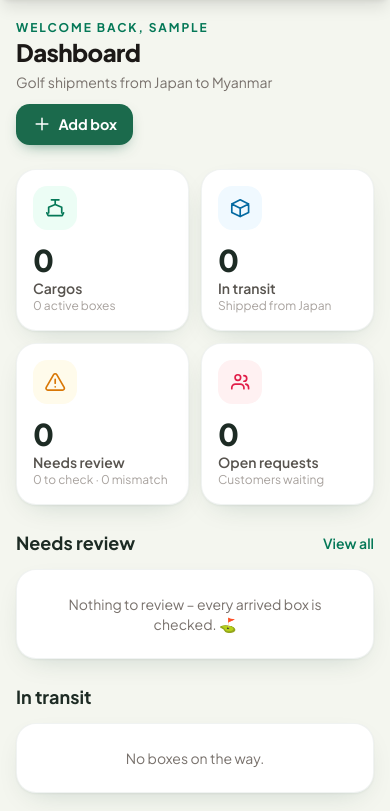
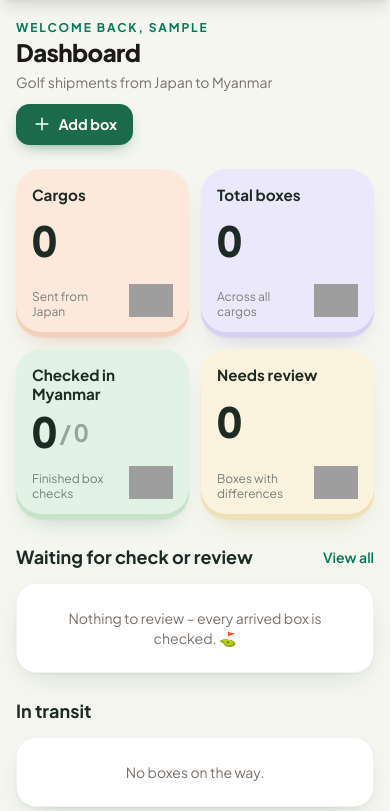
Before and after one commit to IanMone8/AGOM-cargo-tracker, a Django app: page / in a window 390 px wide. Shown: the part 64-875 px from the top of the page. Run offline with Django 5.2, Linux system fonts and the light colour scheme; the visitor is signed in with stand-in values (Sample User, id 1); data that the repository does not hold is empty; some libraries are stand-ins or nearby versions; grey boxes are pictures that could not be loaded.

Commit message:
Restyle dashboard stat cards as pastel tiles
- Four cards: Cargos ("Sent from Japan"), Total boxes ("Across all cargos"),
  Checked in Myanmar ("3 / 4" with a muted total, "Finished box checks") and
  Needs review ("Boxes with differences")
- Peach / lavender / light green / cream tiles with large radius, soft shadow
  and a darker bottom edge; title top-left, big number, caption bottom-left,
  icon bottom-right
- Icons load from static/img/icons/{plane,boxes,box-checked,warning}.png and
  hide themselves if the file is missing
- Two columns on phones, four on desktop; test for the card counts

Co-Authored-By: Claude Opus 5.5 <noreply@anthropic.com>
Claude-Session: https://claude.ai/code/session_01GQNPTixbrN99otJduiKCiP

```diff
--- a/static/css/agom.css
+++ b/static/css/agom.css
@@ -65,3 +65,31 @@ textarea.field { resize: vertical; }
 #item-cards .item-card { counter-increment: item; }
 #item-cards .item-num::after { content: counter(item); }
 .item-num:empty::after { content: "+"; }
+
+/* Dashboard stat cards: pastel tiles with a darker bottom edge. */
+.stat-card {
+  position: relative; display: flex; flex-direction: column; min-width: 0; min-height: 10.5rem;
+  padding: 1rem 1rem .9rem; border-radius: 1.6rem; color: var(--ink);
+  background: var(--tile-bg);
+  box-shadow: inset 0 -5px 0 var(--tile-edge), 0 12px 26px -16px var(--tile-shadow), 0 1px 2px rgba(0, 0, 0, .04);
+  transition: transform .15s ease, box-shadow .15s ease;
+}
+.stat-card:hover { transform: translateY(-2px); box-shadow: inset 0 -5px 0 var(--tile-edge), 0 18px 32px -16px var(--tile-shadow), 0 1px 2px rgba(0, 0, 0, .05); }
+.stat-card:active { transform: translateY(1px); }
+.stat-title { font-weight: 700; font-size: .95rem; line-height: 1.25; }
+.stat-value { flex: 1; display: flex; align-items: center; font-size: 2.6rem; font-weight: 800; line-height: 1; letter-spacing: -.02em; font-variant-numeric: tabular-nums; padding: .5rem 0; }
+.stat-total { margin-left: .2rem; font-size: 1.5rem; font-weight: 700; color: rgba(29, 43, 36, .38); }
+.stat-foot { display: flex; align-items: flex-end; justify-content: space-between; gap: .5rem; min-height: 2.75rem; }
+.stat-caption { font-size: .75rem; line-height: 1.3; color: #77807a; padding-bottom: .15rem; }
+.stat-img { width: 2.75rem; height: 2.75rem; object-fit: contain; flex: none; }
+
+.stat-peach    { --tile-bg: #fde8dc; --tile-edge: #f6cfb9; --tile-shadow: rgba(196, 112, 70, .45); }
+.stat-lavender { --tile-bg: #ece8fb; --tile-edge: #d8d0f3; --tile-shadow: rgba(110, 90, 190, .40); }
+.stat-green    { --tile-bg: #e2f2e4; --tile-edge: #c6e3ca; --tile-shadow: rgba(46, 125, 70, .40); }
+.stat-cream    { --tile-bg: #fbf3dd; --tile-edge: #f0e1b5; --tile-shadow: rgba(170, 135, 50, .40); }
+
+@media (min-width: 640px) {
+  .stat-card { padding: 1.25rem 1.25rem 1.1rem; min-height: 11.5rem; }
+  .stat-value { font-size: 3rem; }
+  .stat-img { width: 3.25rem; height: 3.25rem; }
+}
--- a/templates/tracker/dashboard.html
+++ b/templates/tracker/dashboard.html
@@ -3,39 +3,18 @@
 {% block content %}
 {% include "tracker/_page_header.html" with eyebrow="Welcome back, "|add:user.get_username title="Dashboard" subtitle="Golf shipments from Japan to Myanmar" show_add=True %}
 
-<div class="grid grid-cols-2 gap-3 sm:gap-4 {% if can_use_requests %}xl:grid-cols-4{% else %}sm:grid-cols-3{% endif %}">
-  <a href="{% url 'cargo_history' %}" class="card card-hover p-4 sm:p-5">
-    <div class="stat-icon bg-emerald-50 text-emerald-700">{% icon "ship" %}</div>
-    <div class="mt-3 text-3xl font-extrabold">{{ cargo_count }}</div>
-    <div class="text-sm font-semibold text-stone-600">Cargos</div>
-    <div class="text-xs text-stone-400">{{ active_box_count }} active box{{ active_box_count|pluralize:"es" }}</div>
-  </a>
-  <a href="{% url 'box_list' %}?status=shipped" class="card card-hover p-4 sm:p-5">
-    <div class="stat-icon bg-sky-50 text-sky-700">{% icon "box" %}</div>
-    <div class="mt-3 text-3xl font-extrabold">{{ in_transit|length }}</div>
-    <div class="text-sm font-semibold text-stone-600">In transit</div>
-    <div class="text-xs text-stone-400">Shipped from Japan</div>
-  </a>
-  <a href="#needs-review" class="card card-hover p-4 sm:p-5">
-    <div class="stat-icon bg-amber-50 text-amber-600">{% icon "alert" %}</div>
-    <div class="mt-3 text-3xl font-extrabold">{{ needs_review|length }}</div>
-    <div class="text-sm font-semibold text-stone-600">Needs review</div>
-    <div class="text-xs text-stone-400">{{ arrived_count }} to check · {{ mismatch_count }} mismatch</div>
-  </a>
-  {% if can_use_requests %}
-  <a href="{% url 'request_list' %}?status=open" class="card card-hover p-4 sm:p-5">
-    <div class="stat-icon bg-rose-50 text-rose-600">{% icon "users" %}</div>
-    <div class="mt-3 text-3xl font-extrabold">{{ open_request_count }}</div>
-    <div class="text-sm font-semibold text-stone-600">Open requests</div>
-    <div class="text-xs text-stone-400">Customers waiting</div>
-  </a>
-  {% endif %}
+<div class="grid grid-cols-2 gap-3 sm:gap-4 lg:grid-cols-4">
+  {% url 'cargo_history' as cargo_url %}{% url 'box_list' as boxes_url %}
+  {% include "tracker/partials/stat_card.html" with tone="peach" href=cargo_url title="Cargos" value=cargo_count caption="Sent from Japan" icon_file="plane.png" %}
+  {% include "tracker/partials/stat_card.html" with tone="lavender" href=boxes_url title="Total boxes" value=total_box_count caption="Across all cargos" icon_file="boxes.png" %}
+  {% include "tracker/partials/stat_card.html" with tone="green" href=boxes_url|add:"?status=checked" title="Checked in Myanmar" value=checked_box_count total=total_box_count caption="Finished box checks" icon_file="box-checked.png" %}
+  {% include "tracker/partials/stat_card.html" with tone="cream" href="#needs-review" title="Needs review" value=mismatch_count caption="Boxes with differences" icon_file="warning.png" %}
 </div>
 
 <div class="mt-6 grid gap-6 lg:grid-cols-5">
   <section id="needs-review" class="min-w-0 lg:col-span-3">
     <div class="mb-3 flex items-center justify-between">
-      <h2 class="text-lg font-bold">Needs review</h2>
+      <h2 class="text-lg font-bold">Waiting for check or review</h2>
       <a href="{% url 'box_list' %}?status=arrived" class="text-sm font-semibold text-emerald-700">View all</a>
     </div>
     <div class="space-y-3">{% for box in needs_review %}{% include "tracker/partials/box_card.html" %}{% empty %}
--- /dev/null
+++ b/templates/tracker/partials/stat_card.html
@@ -0,0 +1,9 @@
+{% load static %}{# Dashboard stat card. Context: tone, href, title, value, optional total, caption, icon_file #}
+<a href="{{ href }}" class="stat-card stat-{{ tone }}">
+  <span class="stat-title">{{ title }}</span>
+  <span class="stat-value">{{ value }}{% if total is not None %}<span class="stat-total"> / {{ total }}</span>{% endif %}</span>
+  <span class="stat-foot">
+    <span class="stat-caption">{{ caption }}</span>
+    <img src="{% static 'img/icons/'|add:icon_file %}" alt="" class="stat-img" loading="lazy" onerror="this.style.display='none'">
+  </span>
+</a>
--- a/tracker/views.py
+++ b/tracker/views.py
@@ -74,11 +74,11 @@ def dashboard(request):
     open_requests = CustomerRequest.objects.filter(status=CustomerRequest.Status.OPEN)
     return render(request, "tracker/dashboard.html", {
         "cargo_count": Cargo.objects.count(),
-        "active_box_count": Box.objects.exclude(status=Box.Status.CHECKED).count(),
+        "total_box_count": Box.objects.count(),
+        "checked_box_count": Box.objects.filter(status=Box.Status.CHECKED).count(),
+        "mismatch_count": Box.with_mismatches().count(),
         "in_transit": in_transit,
         "needs_review": needs_review,
-        "arrived_count": Box.objects.filter(status=Box.Status.ARRIVED).count(),
-        "mismatch_count": Box.with_mismatches().count(),
         "open_requests": open_requests[:8],
         "open_request_count": open_requests.count(),
         "recent": boxes_with_counts(Box.objects.order_by("-updated_at"))[:5],
```
Also changed, not shown: tracker/tests.py (+21 -0 lines), README.md, static/img/README.md, 1 other file.
